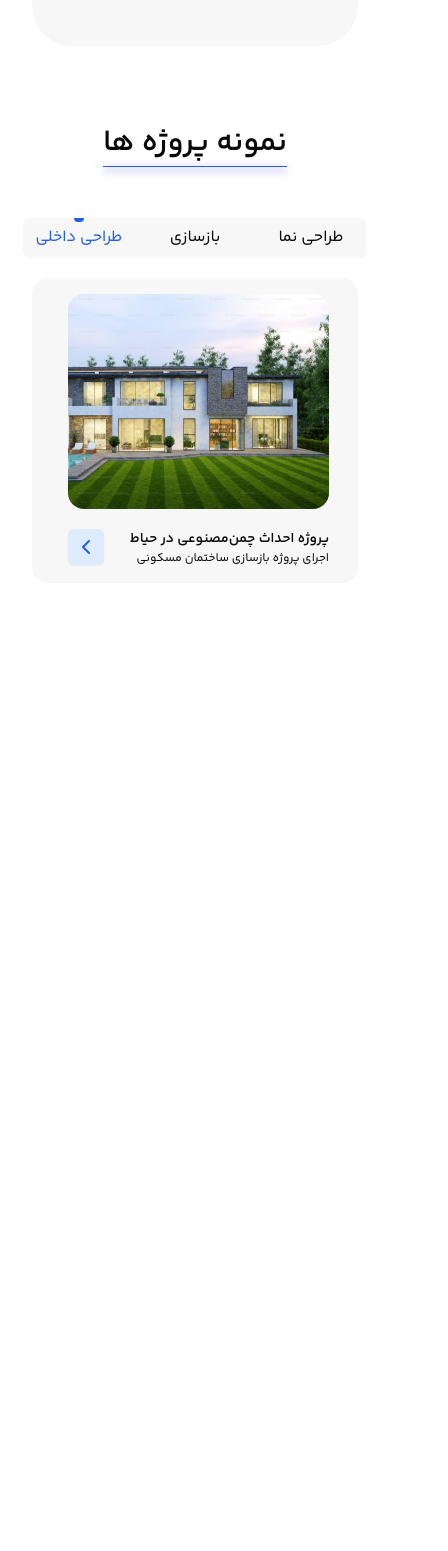
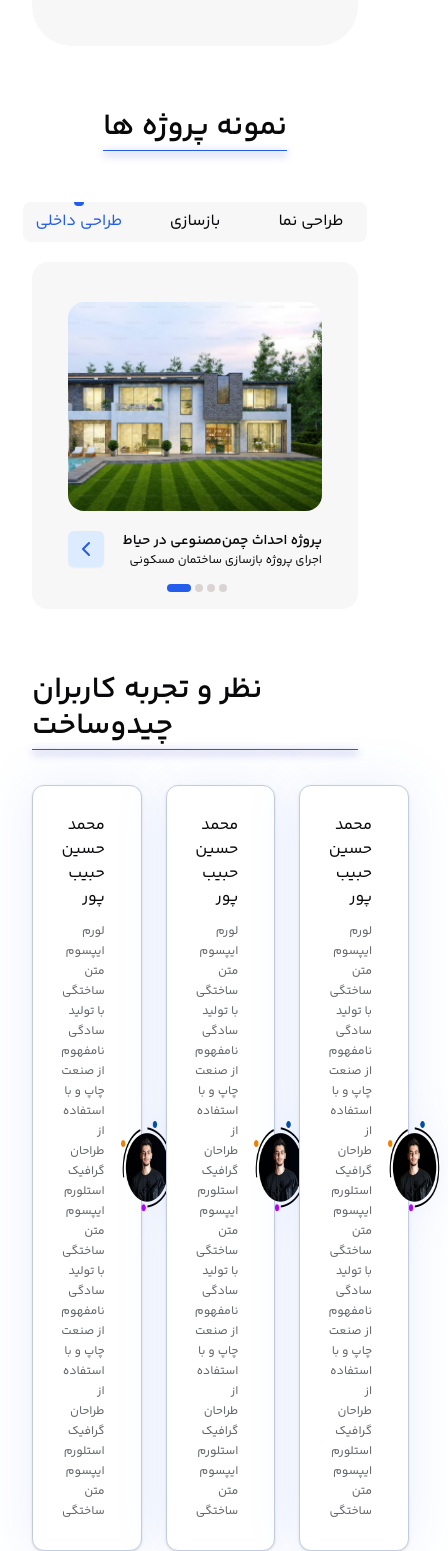
Before and after one commit to mo1nammad/chidosakht-test, a Next.js app: page / in a window 390 px wide. Shown: the part 2811-4362 px from the top of the page, 448 px wide, since content can reach past the window. Before the commit the page ends 3394 px from the top, so only its background shows below. Built offline with nearby package versions, Linux system fonts and the light colour scheme.

Commit message:
<finish>:landing-page projects responsive

```diff
--- a/src/app/(navigation)/page.tsx
+++ b/src/app/(navigation)/page.tsx
@@ -1,13 +1,17 @@
 import Image from "next/image";
 import Link from "next/link";
+import { MoveLeft } from "lucide-react";
 
-import { servicesData } from "@/app/features/navigation/home/constants";
+import {
+  servicesData,
+  projectsData,
+} from "@/app/features/navigation/home/constants";
 import { Button } from "@/components/ui/button";
 import { ServicesSlider } from "@/app/features/navigation/home/components/services-slider";
 import { Title } from "@/app/features/navigation/home/components/title";
-
-import { ChevronLeft, MoveLeft } from "lucide-react";
-import { FilterProjectSection } from "../features/navigation/home/components/filter-projects";
+import { FilterProjectSection } from "@/app/features/navigation/home/components/filter-projects";
+import { ProjectsSlider } from "@/app/features/navigation/home/components/projects-slider";
+import { Card, CardContent } from "@/components/ui/card";
 
 export default function Home() {
   return (
@@ -25,7 +29,7 @@ export default function Home() {
                 backgroundSize: "40px 40px",
                 opacity: 0.8,
               }}
-            ></div>{" "}
+            />
             <div className="size-[350px] bg-primary/60 absolute top-28 left-32 rounded-full blur-2xl"></div>
             <Image
               alt="hero section image"
@@ -212,7 +216,7 @@ export default function Home() {
             </div>
           </div>
         </section>
-        <section className="py-20 w-full h-1">
+        <section id="projects" className="py-16 w-full">
           <div className="flex flex-col-reverse items-center gap-y-14 md:items-baseline md:flex-row justify-between">
             <FilterProjectSection />
             <div>
@@ -220,32 +224,73 @@ export default function Home() {
             </div>
           </div>
           {/* slides */}
-          <div className="w-full bg-muted mt-5 rounded-2xl px-9 py-4">
-            <div className="flex flex-col w-[261px]">
-              <div className="rounded-2xl overflow-hidden">
+          <div className="w-full bg-muted mt-5 rounded-2xl px-9">
+            <ProjectsSlider data={projectsData} />
+          </div>
+        </section>
+        <section>
+          <Title classname="justify-center">نظر و تجربه کاربران چیدوساخت</Title>
+          <div className="flex mt-10 gap-6">
+            <Card className="drop-shadow-[0_0_25px_rgba(37,99,235,0.1)]">
+              <div className="flex items-center gap-4 p-7 pr-5">
+                <div className="text-right max-w-[260px] space-y-3">
+                  <h5>محمد حسین حبیب پور</h5>
+                  <p className="text-xs text-muted-foreground leading-5">
+                    لورم ایپسوم متن ساختگی با تولید سادگی نامفهوم از صنعت چاپ و
+                    با استفاده از طراحان گرافیک استلورم ایپسوم متن ساختگی با
+                    تولید سادگی نامفهوم از صنعت چاپ و با استفاده از طراحان
+                    گرافیک استلورم ایپسوم متن ساختگی
+                  </p>
+                </div>
                 <Image
-                  alt="project-image"
-                  width={261}
-                  height={215}
-                  src={"/home/premium_photo.png"}
+                  src={"/home/comment-profile.png"}
+                  alt="comment profile"
+                  width={95}
+                  height={95}
+                  className="h-[95px]"
                 />
               </div>
-              <div className="flex justify-between mt-5">
-                <Button
-                  size="icon"
-                  variant="secondary"
-                  className="text-primary [&_svg]:size-auto"
-                >
-                  <ChevronLeft />
-                </Button>
-                <div className="text-right space-y-0.5">
-                  <h6 className="text-sm font-yekan-semibold">
-                    پروژه احداث چمن‌مصنوعی در حیاط
-                  </h6>
-                  <p className="text-xs">اجرای پروژه بازسازی ساختمان مسکونی</p>
+            </Card>
+            <Card className="drop-shadow-[0_0_25px_rgba(37,99,235,0.1)]">
+              <div className="flex items-center gap-4 p-7 pr-5">
+                <div className="text-right max-w-[260px] space-y-3">
+                  <h5>محمد حسین حبیب پور</h5>
+                  <p className="text-xs text-muted-foreground leading-5">
+                    لورم ایپسوم متن ساختگی با تولید سادگی نامفهوم از صنعت چاپ و
+                    با استفاده از طراحان گرافیک استلورم ایپسوم متن ساختگی با
+                    تولید سادگی نامفهوم از صنعت چاپ و با استفاده از طراحان
+                    گرافیک استلورم ایپسوم متن ساختگی
+                  </p>
                 </div>
+                <Image
+                  src={"/home/comment-profile.png"}
+                  alt="comment profile"
+                  width={95}
+                  height={95}
+                  className="h-[95px]"
+                />
               </div>
-            </div>
+            </Card>
+            <Card className="drop-shadow-[0_0_25px_rgba(37,99,235,0.1)]">
+              <div className="flex items-center gap-4 p-7 pr-5">
+                <div className="text-right max-w-[260px] space-y-3">
+                  <h5>محمد حسین حبیب پور</h5>
+                  <p className="text-xs text-muted-foreground leading-5">
+                    لورم ایپسوم متن ساختگی با تولید سادگی نامفهوم از صنعت چاپ و
+                    با استفاده از طراحان گرافیک استلورم ایپسوم متن ساختگی با
+                    تولید سادگی نامفهوم از صنعت چاپ و با استفاده از طراحان
+                    گرافیک استلورم ایپسوم متن ساختگی
+                  </p>
+                </div>
+                <Image
+                  src={"/home/comment-profile.png"}
+                  alt="comment profile"
+                  width={95}
+                  height={95}
+                  className="h-[95px]"
+                />
+              </div>
+            </Card>
           </div>
         </section>
       </div>
--- a/src/app/features/navigation/home/components/projects-slide.tsx
+++ b/src/app/features/navigation/home/components/projects-slide.tsx
@@ -1,26 +1,42 @@
-import { Card, CardContent } from "@/components/ui/card";
+import { Button } from "@/components/ui/button";
+import { ChevronLeft } from "lucide-react";
 import Image from "next/image";
 
-type ServicesSlideProps = {
+export type ProjectsSlideProps = {
   src: string;
   title: string;
+  description: string;
 };
 
-export const ServicesSlide = ({ src, title }: ServicesSlideProps) => {
+export const ProjectsSlide = ({
+  src,
+  title,
+  description,
+}: ProjectsSlideProps) => {
   return (
-    <Card className="w-full h-fit drop-shadow-md border-none group pt-1.5">
-      <CardContent className="mt-2 px-2 py-0">
+    <div className="flex flex-col w-full">
+      <div className="rounded-2xl overflow-hidden">
         <Image
+          alt="project-image"
+          width={261}
+          height={215}
           src={src}
-          width={250}
-          height={150}
-          alt="slider image"
-          className="rounded-lg w-full"
+          className="w-full object-cover"
         />
-        <h6 className="text-center py-4 group-hover:text-primary transition cursor-default">
-          {title}
-        </h6>
-      </CardContent>
-    </Card>
+      </div>
+      <div className="flex justify-between mt-5">
+        <Button
+          size="icon"
+          variant="secondary"
+          className="text-primary [&_svg]:size-auto"
+        >
+          <ChevronLeft />
+        </Button>
+        <div className="text-right space-y-0.5">
+          <h6 className="text-sm font-yekan-semibold">{title}</h6>
+          <p className="text-xs">{description}</p>
+        </div>
+      </div>
+    </div>
   );
 };
--- a/src/app/features/navigation/home/components/projects-slider.tsx
+++ b/src/app/features/navigation/home/components/projects-slider.tsx
@@ -1,74 +1,47 @@
 "use client";
-import { useRef, useState } from "react";
-import { ChevronRight, ChevronLeft } from "lucide-react";
+
+import { useState } from "react";
 
 import { Swiper, SwiperSlide } from "swiper/react";
-import { Navigation } from "swiper/modules";
-import { ServicesSlide } from "./services-slide";
+import { Pagination } from "swiper/modules";
+
+import { ProjectsSlide, ProjectsSlideProps } from "./projects-slide";
 
 // Import Swiper styles
 import "swiper/css";
-import "swiper/css/navigation";
+import "swiper/css/pagination";
 
-import { Button } from "@/components/ui/button";
 import { cn } from "@/lib/utils";
 
-type ServicesSliderProps = {
-  data: {
-    src: string;
-    title: string;
-  }[];
+type ProjectsSliderProps = {
+  data: ProjectsSlideProps[];
 };
-export const ServicesSlider = ({ data }: ServicesSliderProps) => {
+export const ProjectsSlider = ({ data }: ProjectsSliderProps) => {
   const [isSwiperLoaded, setIsSwiperLoaded] = useState(false);
-
-  const nextBtnRef = useRef<HTMLButtonElement>(null);
-  const prevBtnRef = useRef<HTMLButtonElement>(null);
 
   return (
     <div className={cn(isSwiperLoaded ? "block" : "hidden")}>
-      {/* custom next and prev buttons */}
-      <Button
-        ref={prevBtnRef}
-        className="absolute z-10 top-1/2 -translate-y-1/2 -left-10 sm:-left-5"
-        size={"icon"}
-        variant={"secondary"}
-      >
-        <ChevronLeft className="text-primary" />
-      </Button>
-      <Button
-        ref={nextBtnRef}
-        className="absolute z-10 top-1/2 -translate-y-1/2 -right-10 sm:-right-5"
-        size={"icon"}
-        variant={"secondary"}
-      >
-        <ChevronRight className="text-primary" />
-      </Button>
-
       <Swiper
         slidesPerView={1}
         spaceBetween={15}
-        height={240}
-        modules={[Navigation]}
-        navigation={{ nextEl: nextBtnRef.current, prevEl: prevBtnRef.current }}
-        onBeforeInit={(swiper) => {
-          if (
-            typeof swiper.params.navigation !== "boolean" &&
-            swiper.params.navigation
-          ) {
-            swiper.params.navigation.prevEl = prevBtnRef.current;
-            swiper.params.navigation.nextEl = nextBtnRef.current;
-          }
+        modules={[Pagination]}
+        style={{
+          padding: "40px 0",
+        }}
+        pagination={{
+          clickable: true,
+          bulletActiveClass: "bullet-active",
+          bulletClass: "all-bullets",
         }}
         onSwiper={() => setIsSwiperLoaded(true)}
         breakpoints={{
-          1024: {
+          1145: {
             slidesPerView: data.length,
           },
-          768: {
+          850: {
             slidesPerView: 3,
           },
-          647: {
+          680: {
             slidesPerView: 2,
             spaceBetween: 25,
           },
@@ -77,7 +50,7 @@ export const ServicesSlider = ({ data }: ServicesSliderProps) => {
         {/* slides */}
         {data.map((props, index) => (
           <SwiperSlide key={index}>
-            <ServicesSlide {...props} />
+            <ProjectsSlide {...props} />
           </SwiperSlide>
         ))}
       </Swiper>
--- a/src/app/features/navigation/home/constants.ts
+++ b/src/app/features/navigation/home/constants.ts
@@ -43,3 +43,25 @@ export const servicesData = [
     title: "بازسازی بنا",
   },
 ];
+export const projectsData = [
+  {
+    src: "/home/premium_photo.png",
+    title: "پروژه احداث چمن‌مصنوعی در حیاط",
+    description: "اجرای پروژه بازسازی ساختمان مسکونی",
+  },
+  {
+    src: "/home/premium_photo.png",
+    title: "پروژه احداث چمن‌مصنوعی در حیاط",
+    description: "اجرای پروژه بازسازی ساختمان مسکونی",
+  },
+  {
+    src: "/home/premium_photo.png",
+    title: "پروژه احداث چمن‌مصنوعی در حیاط",
+    description: "اجرای پروژه بازسازی ساختمان مسکونی",
+  },
+  {
+    src: "/home/premium_photo.png",
+    title: "پروژه احداث چمن‌مصنوعی در حیاط",
+    description: "اجرای پروژه بازسازی ساختمان مسکونی",
+  },
+];
--- a/src/app/globals.css
+++ b/src/app/globals.css
@@ -72,3 +72,10 @@
 #services-swiper .swiper {
   padding: 10px 10px !important;
 }
+
+#projects .swiper-pagination .all-bullets {
+  @apply size-2 bg-[#DBD3D3] ml-1 inline-block rounded-full transition-[width] duration-300 cursor-pointer;
+}
+#projects .swiper-pagination .all-bullets.bullet-active {
+  @apply w-6 bg-primary;
+}
```
Also changed, not shown: public/home/comment-profile.png (added).
